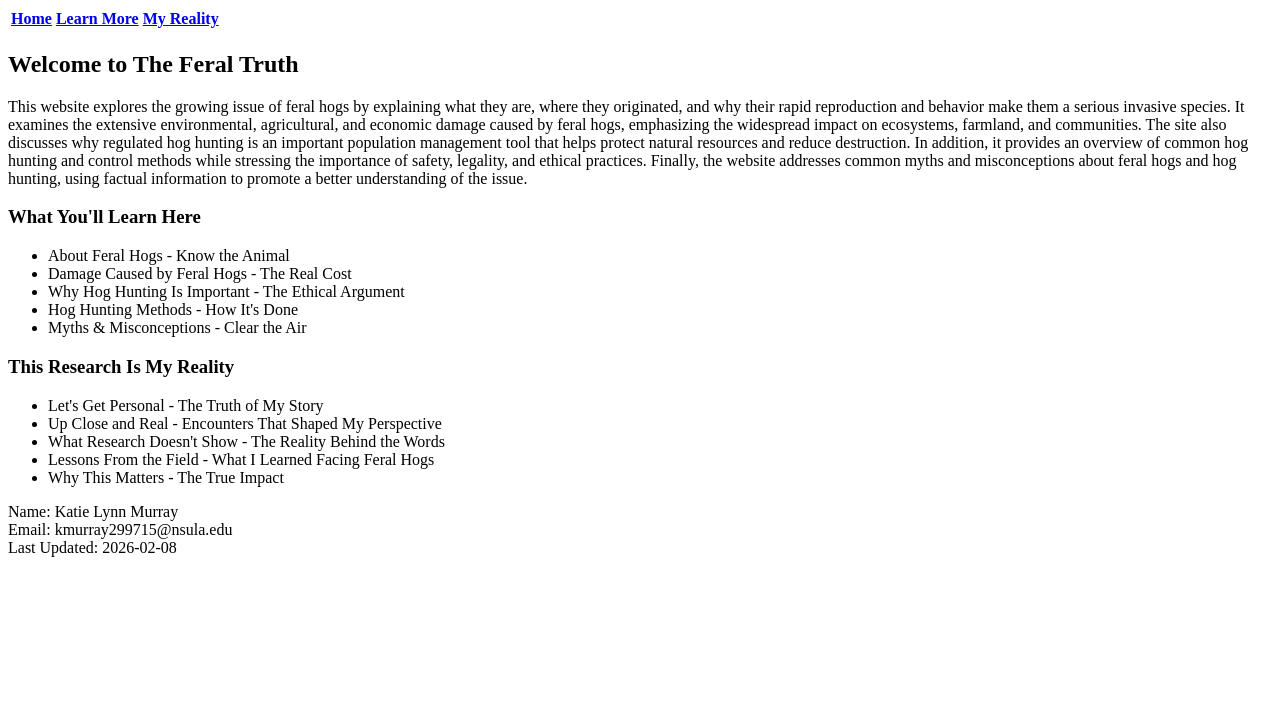
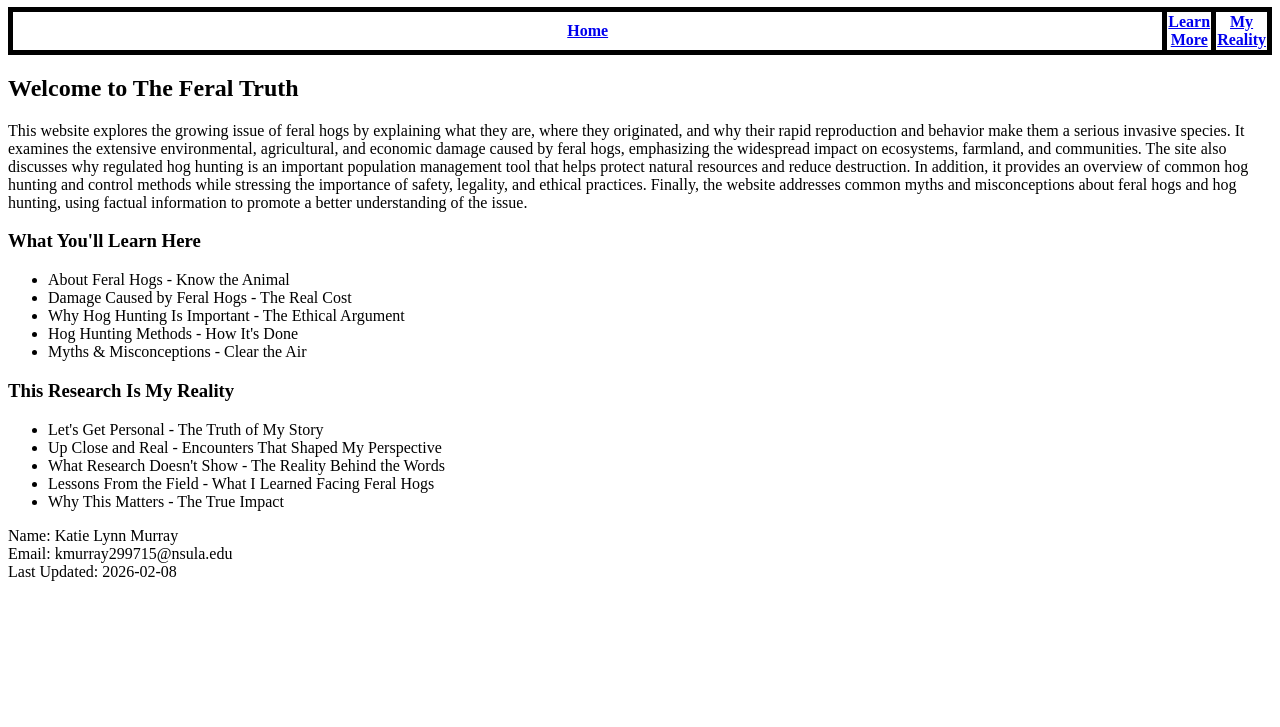
Before and after one commit to KatieLynn2004/cis3020lab, a plain HTML site: page index.html in a window 1280 px wide. Shown: the part 73-800 px from the top of the page. Drawn offline with Linux system fonts and the light colour scheme.

Commit message:
maybe boarder

```diff
--- a/index.html
+++ b/index.html
@@ -9,6 +9,14 @@
     <header>
         <h1>Hog Hunting: The Feral Truth</h1>
     </header>
+
+    <style>
+      table, th {
+        width: 100%;
+        border: 5px solid black;
+        border-collapse:collapse
+      }
+    </style>
 
     <table>
       <tr>
```
